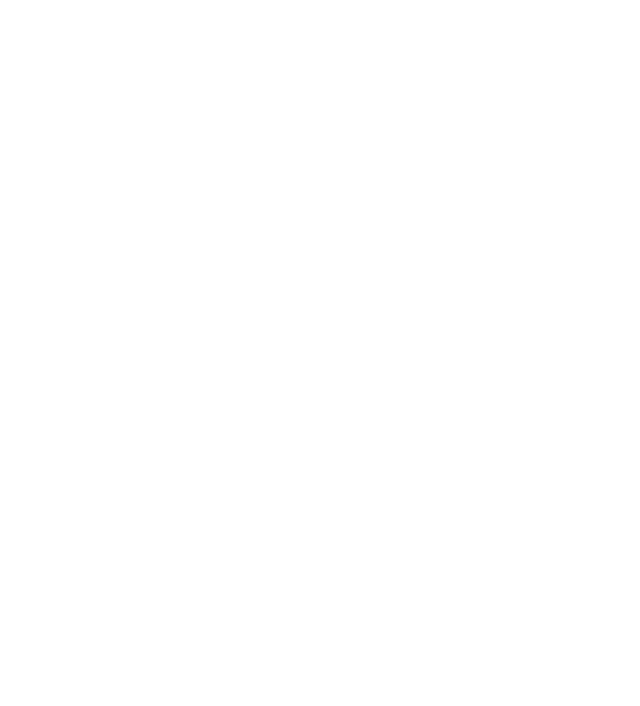
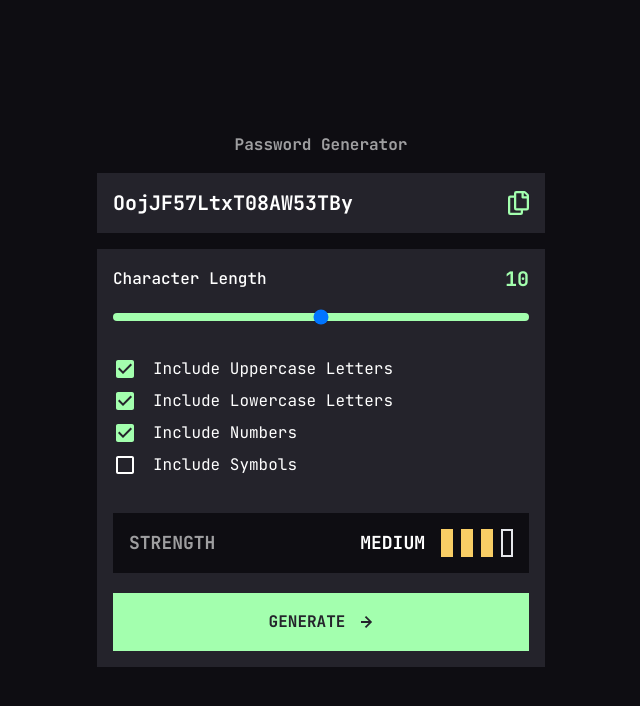
Before and after one commit to DarlanSilv4/password-generator, a React (Vite) app: page / in a window 1280 px wide. Shown: the top 706 px of the page, without its empty margins (319-959 px from the left). Built offline with nearby package versions, Linux system fonts and the light colour scheme.

Commit message:
create template

```diff
--- a/src/App.tsx
+++ b/src/App.tsx
@@ -1,5 +1,77 @@
+import { ReactComponent as CopySvg } from "./assets/copy.svg";
+import { ReactComponent as CheckboxBlankSvg } from "./assets/checkbox_blank.svg";
+import { ReactComponent as CheckboxDoneSvg } from "./assets/checkbox_done.svg";
+import { ReactComponent as ArrowSvg } from "./assets/arrow.svg";
+
 function App() {
-  return <div></div>;
+  return (
+    <div className="flex flex-col gap-4 items-center justify-center min-w-screen min-h-screen py-5 bg-background text-white font-mono">
+      <h1 className="text-white opacity-60 font-bold">Password Generator</h1>
+      <section className="flex items-center justify-between p-4 bg-foreground w-11/12  sm:w-2/3 lg:w-2/5 lg:max-w-md text-white font-bold text-xl">
+        <p>OojJF57LtxT08AW53TBy</p>
+        <button className="cursor-pointer">
+          <CopySvg className="text-green hover:text-white" />
+        </button>
+      </section>
+      <section className="flex flex-col items-center gap-5 p-4 bg-foreground w-11/12 sm:w-2/3 lg:w-2/5 lg:max-w-md">
+        <div className="flex items-center justify-between w-full">
+          <span className="font-medium">Character Length</span>
+          <span className="text-green font-bold text-xl">10</span>
+        </div>
+
+        <input
+          id="default-range"
+          type="range"
+          value={10}
+          step="1"
+          min="0"
+          max="20"
+          className="w-full h-2 bg-green rounded-lg  appearance-none cursor-pointer"
+        />
+
+        <div className="flex gap-2 flex-col items-start w-full my-4">
+          <label className="flex gap-4 cursor-pointer">
+            <input className="hidden" type="checkbox" value="uppercase" />
+            <CheckboxDoneSvg className="text-green" />
+            Include Uppercase Letters
+          </label>
+          <label className="flex gap-4 cursor-pointer">
+            <input className="hidden" type="checkbox" value="lowercase" />
+            <CheckboxDoneSvg className="text-green" />
+            Include Lowercase Letters
+          </label>
+          <label className="flex gap-4 cursor-pointer">
+            <input className="hidden" type="checkbox" value="numbers" />
+            <CheckboxDoneSvg className="text-green" />
+            Include Numbers
+          </label>
+          <label className="flex gap-4 cursor-pointer">
+            <input className="hidden" type="checkbox" value="symbols" />
+            <CheckboxBlankSvg className="hover:text-green" />
+            Include Symbols
+          </label>
+        </div>
+
+        <div className="flex items-center justify-between p-4 bg-background w-full text-lg">
+          <span className="opacity-60 font-bold ">STRENGTH</span>
+          <div className="flex gap-4">
+            <span className="font-bold">MEDIUM</span>
+            <div className="flex gap-2">
+              <div className="w-3 bg-yellow" />
+              <div className="w-3 bg-yellow" />
+              <div className="w-3 bg-yellow" />
+              <div className="w-3 border-2" />
+            </div>
+          </div>
+        </div>
+
+        <button className="flex p-4 gap-4 items-center justify-center w-full bg-green hover:bg-transparent text-foreground hover:text-green border border-green font-bold uppercase">
+          <span>Generate</span>
+          <ArrowSvg />
+        </button>
+      </section>
+    </div>
+  );
 }
 
 export default App;
```
